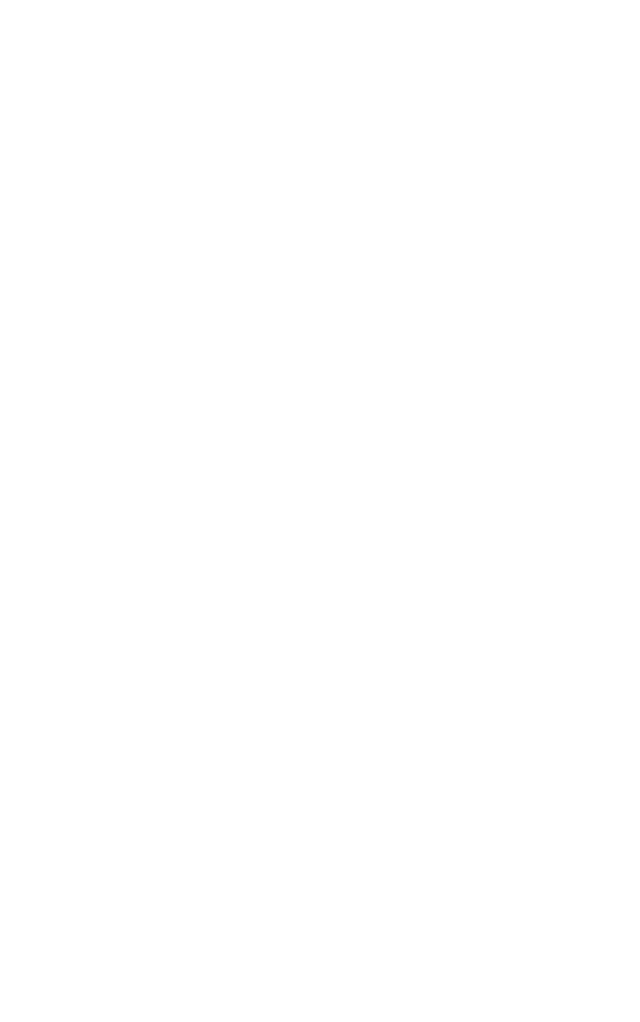
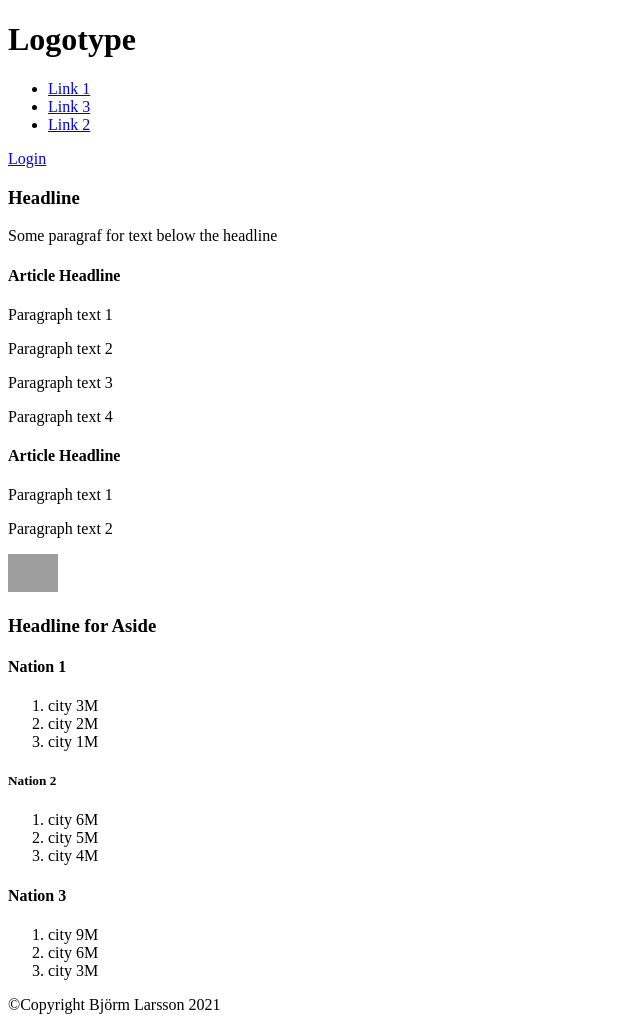
Before and after one commit to BjornAlexCoL/se.lexicon.g34.orderfrontend, a plain HTML site: page index.html in a window 1280 px wide. Shown: the whole page, without its empty margins (0-640 px from the left). Before the commit the page ends 800 px from the top, so only its background shows below. Drawn offline with Linux system fonts and the light colour scheme; grey boxes are pictures that could not be loaded.

Commit message:
index.html is made

```diff
--- a/index.html
+++ b/index.html
@@ -1,10 +1,55 @@
 <!DOCTYPE html>
-<html lang="en">
+<html lang="en" encoding="UTF-8">
 <head>
     <meta charset="UTF-8">
-    <title></title>
+    <title>Order Front-End</title>
 </head>
 <body>
+<div id="Header">
+<h1>Logotype</h1>
+<ul>
+    <li><a href="index.html" target="_blank">Link 1</a></li>
+    <li><a href="index.html" target="_blank">Link 3</a></li>
+    <li><a href="index.html" target="_blank">Link 2</a></li>
+</ul>
+<a href="login.html" target="_blank">Login</a>
+</h1>
+</div>
+<div id="Container">
+    <h3>Headline</h3>
+    <p>Some paragraf for text below the headline </p>
+    <p><h4><b>Article Headline</b></h4></p>
+    <p>Paragraph text 1</p>
+    <p>Paragraph text 2</p>
+    <p>Paragraph text 3</p>
+    <p>Paragraph text 4</p>
+    <p><h4><b>Article Headline</b></h4></p>
+    <p>Paragraph text 1</p>
+    <p>Paragraph text 2</p>
+    <img src="1bae8146-455d-41df-9e84-0135bddc1f1a.jpg" width="50" alt="Lindy Hop BL Logo"/>
+</div>
 
+<div id="aside">
+    <h3>Headline for Aside</h3>
+    <h4>Nation 1</h4>
+    <ol>
+        <li>city 3M</li>
+        <li>city 2M</li>
+        <li>city 1M</li>
+    </ol>
+    <h5>Nation 2</h5>
+    <ol>
+        <li>city 6M</li>
+        <li>city 5M</li>
+        <li>city 4M</li>
+    </ol>
+    <h4>Nation 3</h4>
+    <ol>
+        <li>city 9M</li>
+        <li>city 6M</li>
+        <li>city 3M</li>
+    </ol>
+</div>
+<div id="Footer"><span>©Copyright Björm Larsson 2021</span></div>
 </body>
 </html>
```
Also changed, not shown: 1 other file.
